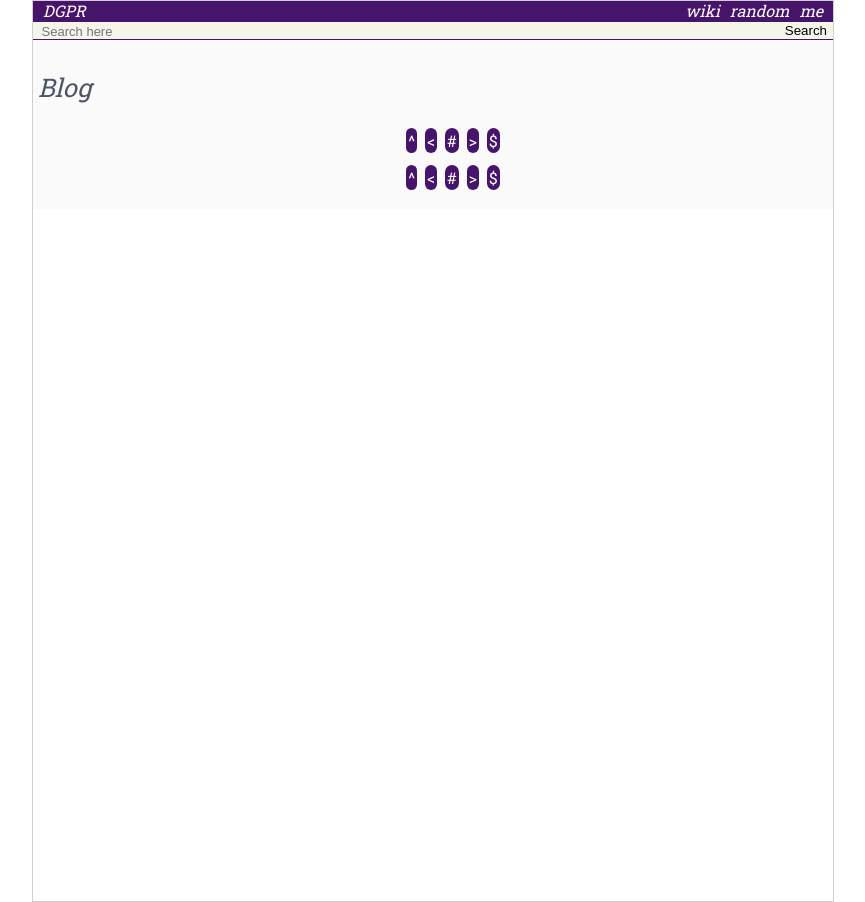
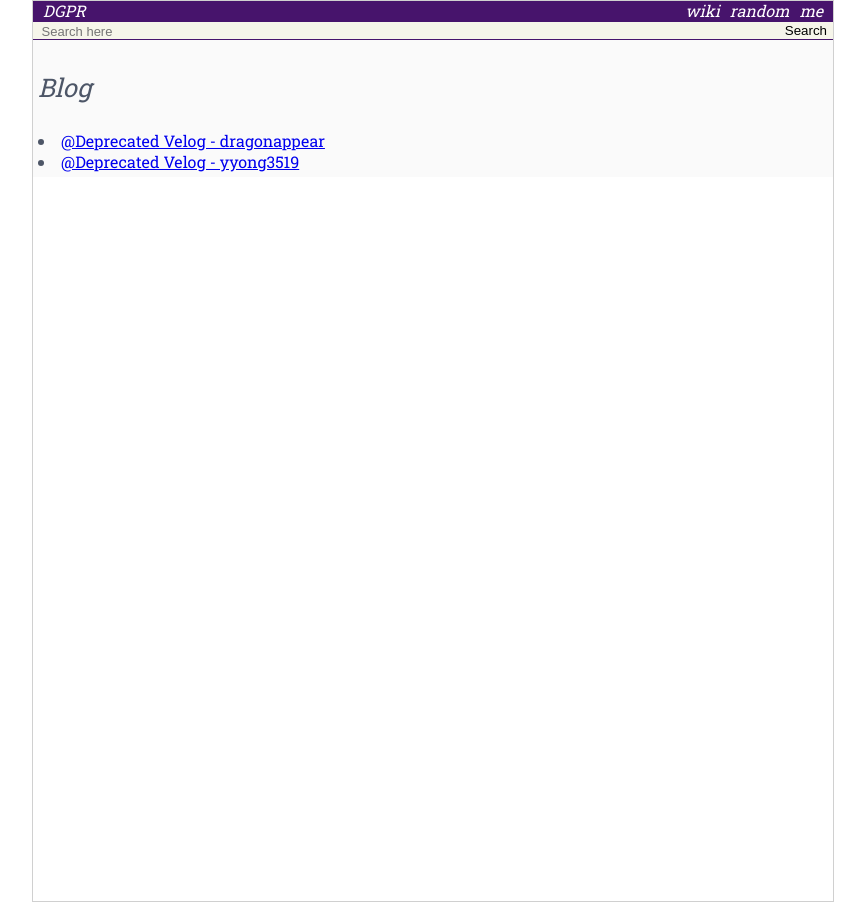
Before and after one commit to dgnppr/dgnppr.github.io, a Jekyll site: the page built from blog/index.html, in a window 1280 px wide. Shown: the whole page, without its empty margins (207-1072 px from the left). Built offline with Jekyll 4.4.1, drawn with Linux system fonts in a browser that asks for light colours; the list of posts is cut into pages by our own code.

Commit message:
Change blogs

```diff
--- a/blog/index.html
+++ b/blog/index.html
@@ -7,29 +7,7 @@ public: true
 <div>
     <h3>Blog</h3>
 
-{% include pagination.html %}
-
-    <ul>
-{% for post in paginator.posts %}
-    {% if post.public == true %}
-        <li>
-            <a class="post-link" href="{{ post.url | prepend: site.baseurl }}">
-                <span>{{ post.title }}</span>
-                <div style="float: right;">{{ post.date | date: "%Y.%m.%d" }}</div>
-                <div>- {{ post.summary }}</div>
-                <ul class="tag-list">
-        {% for tag in post.tags %}
-                    <li class="post-tag">
-                        <a href="/tag/#{{tag}}" >#{{tag}}</a>
-                    </li>
-        {% endfor %}
-                </ul>
-            </a>
-        </li>
-    {% endif %}
-{% endfor %}
-    </ul>
-
-{% include pagination.html %}
+    <li><a href="https://velog.io/@dragonappear">@Deprecated Velog - dragonappear</a></li>
+    <li><a href="https://velog.io/@yyong3519">@Deprecated Velog - yyong3519</a></li>
 
 </div>
```
Also changed, not shown: 2 other files.
